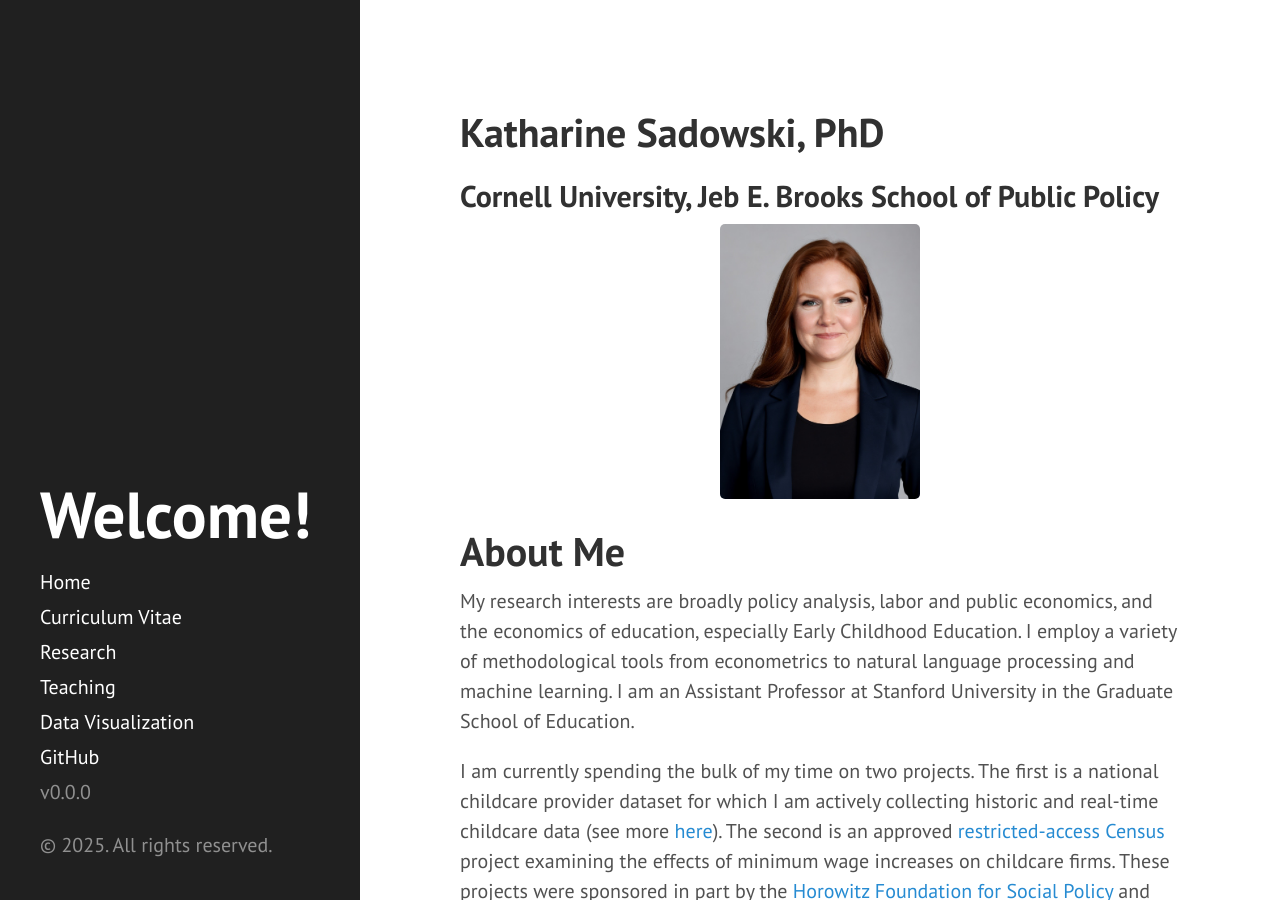
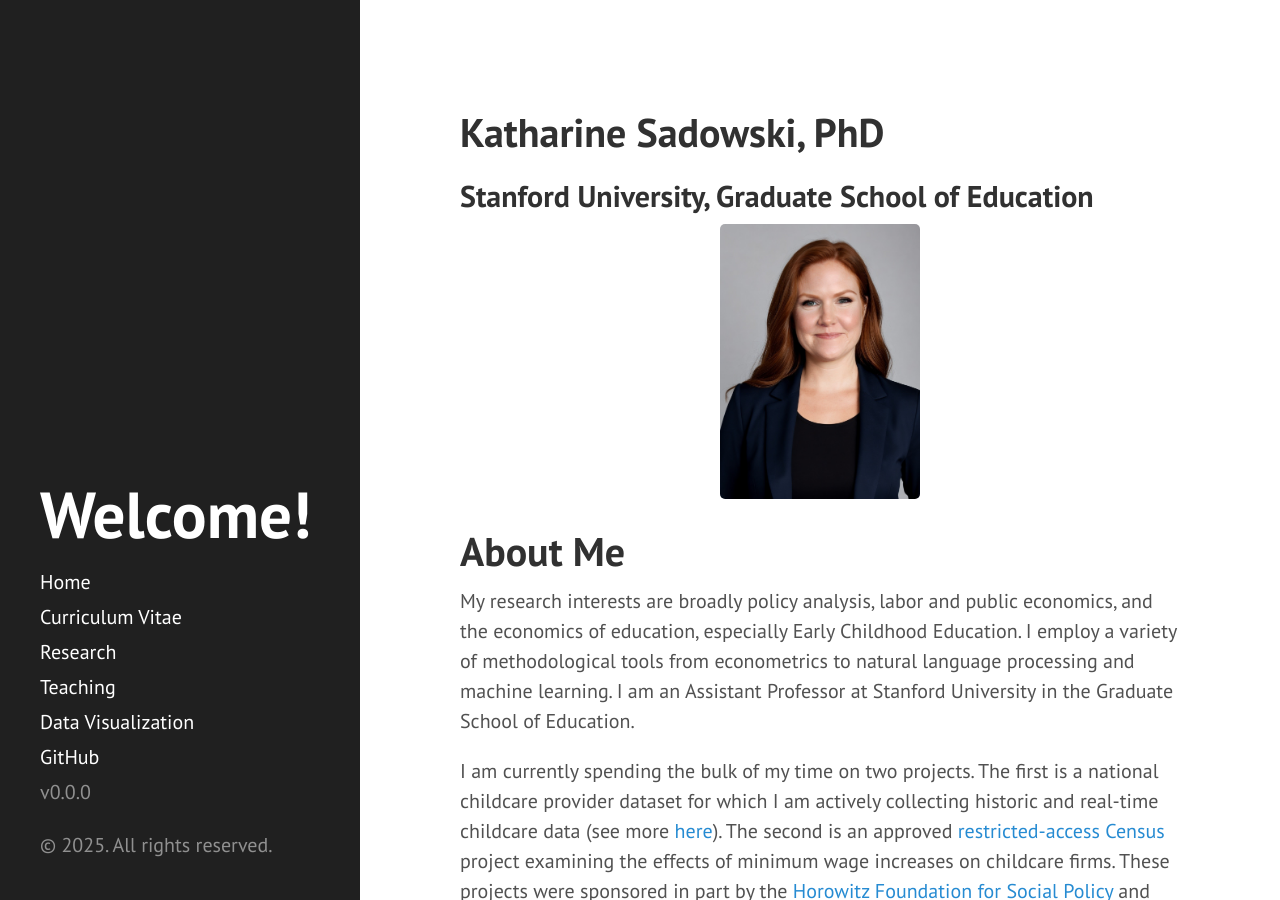
Before and after one commit to kcsadow/website, a Jekyll site: the page built from index.md, in a window 1280 px wide and 900 px high. Built offline with Jekyll 4.4.1, drawn with Linux system fonts in a browser that asks for light colours; the list of posts is cut into pages by our own code.

Commit message:
Update index.md

```diff
--- a/index.md
+++ b/index.md
@@ -5,7 +5,7 @@ layout: default
 <!-- img src="{{ site.url }}{{ site.baseurl }}/assets/img/BrooksHeader.png" -->
 
 # Katharine Sadowski, PhD
-## Cornell University, Jeb E. Brooks School of Public Policy
+## Stanford University, Graduate School of Education
 
 <p align="center">
   <img src="{{ site.url }}{{ site.baseurl }}/assets/img/sadowski_kc.jpg" width="200" height="275">
```
